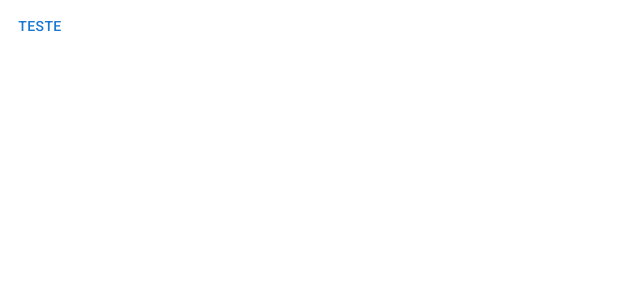
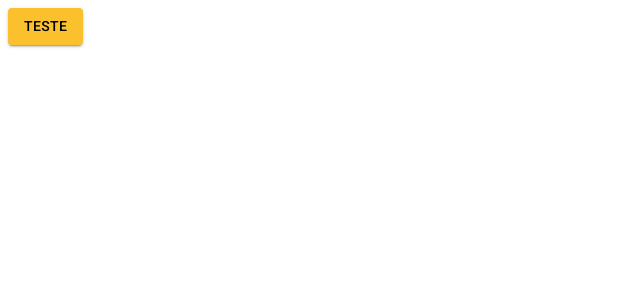
Before and after one commit to macedcrazy/cadastros_app, a React (Create React App) app: page /pagina-inicial in a window 1280 px wide. Shown: the top 300 px of the page, without its empty margins (0-640 px from the left). Built offline with nearby package versions, Linux system fonts and the light colour scheme.

Commit message:
feat: theme light and provider add

```diff
--- a/src/routes/index.tsx
+++ b/src/routes/index.tsx
@@ -4,7 +4,8 @@
 export const AppRoutes = () => {
   return (
     <Routes>
-      <Route path="/pagina-inicial" element={<Button>Teste</Button>} />
+      <Route path="/pagina-inicial" element={<Button variant="contained" color="primary">Teste</Button>} />
+
       <Route path="*" element={<Navigate to="/pagina-inicial" />} />
     </Routes>
   );
--- /dev/null
+++ b/src/shared/themes/Light.ts
@@ -0,0 +1,25 @@
+
+import { createTheme } from '@mui/material';
+import { cyan, yellow } from '@mui/material/colors';
+
+export const LightTheme = createTheme ({
+    palette: {
+        primary: {
+            main: yellow[700],
+            dark: yellow[700] ,
+            light: yellow[500] ,
+            contrastText: '#fffff',
+        },
+        secondary: {
+            main: cyan[500],
+            dark: yellow[400] ,
+            light: yellow[300] ,
+            contrastText: '#fffff',
+
+        },
+        background: {
+            paper: '#fffff' ,
+            default: '#f7f6f3',
+        }
+    }
+});
--- a/src/shared/themes/index.ts
+++ b/src/shared/themes/index.ts
@@ -1 +1 @@
-export { };
+export * from './Light';
```
Also changed, not shown: src/App.tsx (+6 -2 lines).
